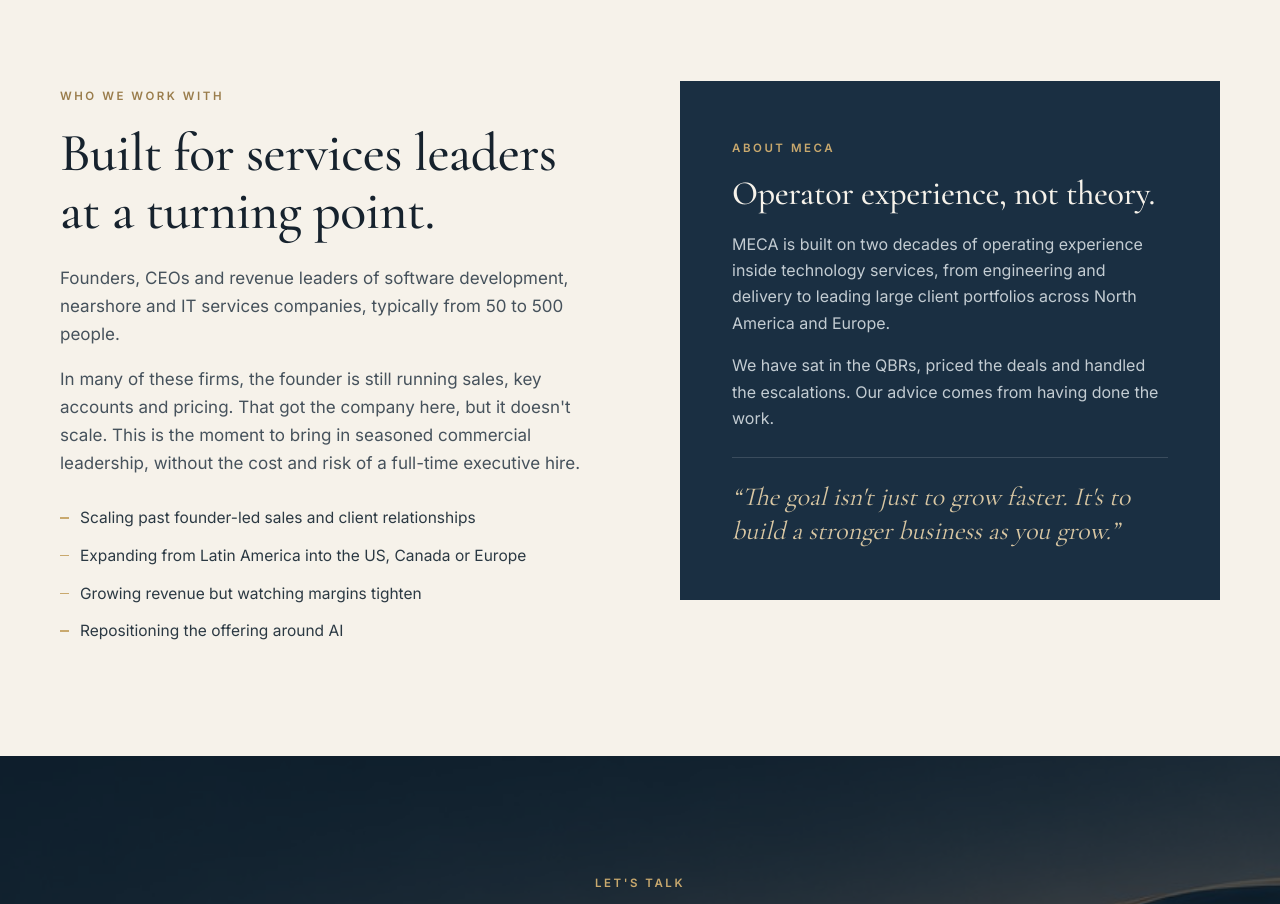
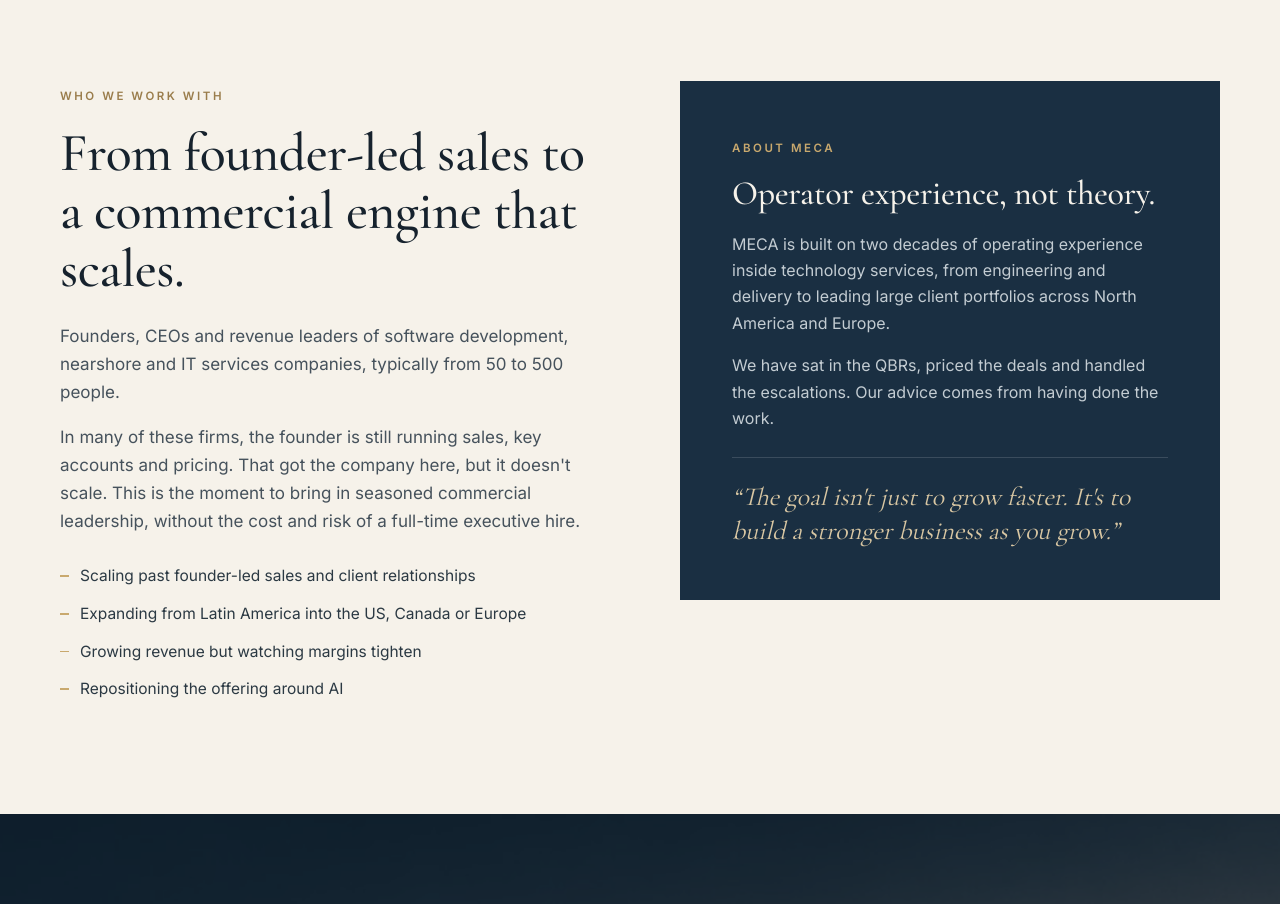
Before and after one commit to melicabrera/mecaadvisory, a plain HTML site: page index.html in a window 1280 px wide. Shown: the part 3680-4584 px from the top of the page. Drawn offline with nearby package versions, Linux system fonts and the light colour scheme.

Commit message:
New 'Who we work with' headline
Co-Authored-By: Claude Opus 5.5 <noreply@anthropic.com>
Claude-Session: https://claude.ai/code/session_01ASJafMcXXtF8TDgTWcyuqg

```diff
--- a/index.html
+++ b/index.html
@@ -330,7 +330,7 @@
     <div class="container who-grid">
       <div>
         <div class="eyebrow"><span lang="en">Who we work with</span><span lang="es">Con quién trabajamos</span></div>
-        <h2 id="who-title"><span lang="en">Built for services leaders at a turning point.</span><span lang="es">Para líderes de empresas de servicios en un momento clave.</span></h2>
+        <h2 id="who-title"><span lang="en">From founder-led sales to a commercial engine that scales.</span><span lang="es">De la venta liderada por el fundador a un motor comercial que escala.</span></h2>
         <p style="margin-top:24px"><span lang="en">Founders, CEOs and revenue leaders of software development, nearshore and IT services companies, typically from 50 to 500 people.</span><span lang="es">Fundadores, CEOs y líderes de revenue de empresas de desarrollo de software, nearshore y servicios IT, normalmente de 50 a 500 personas.</span></p>
         <p><span lang="en">In many of these firms, the founder is still running sales, key accounts and pricing. That got the company here, but it doesn't scale. This is the moment to bring in seasoned commercial leadership, without the cost and risk of a full-time executive hire.</span><span lang="es">En muchas de estas empresas, el fundador sigue manejando las ventas, las cuentas clave y el pricing. Eso trajo a la empresa hasta acá, pero no escala. Es el momento de sumar liderazgo comercial con experiencia, sin el costo ni el riesgo de una contratación ejecutiva full-time.</span></p>
         <div class="fit">
```
